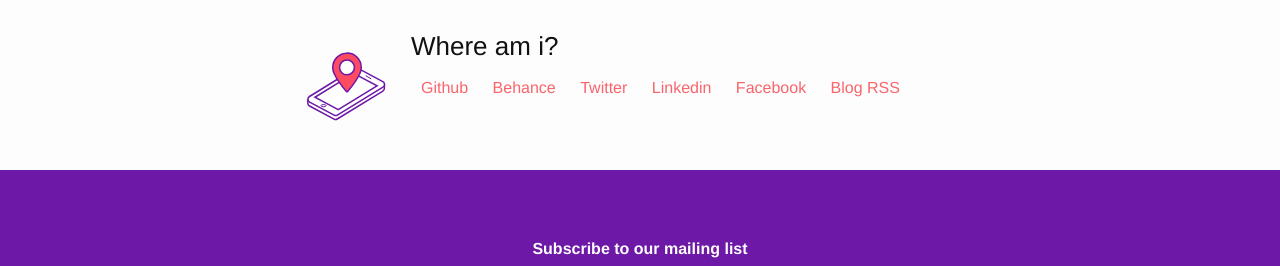
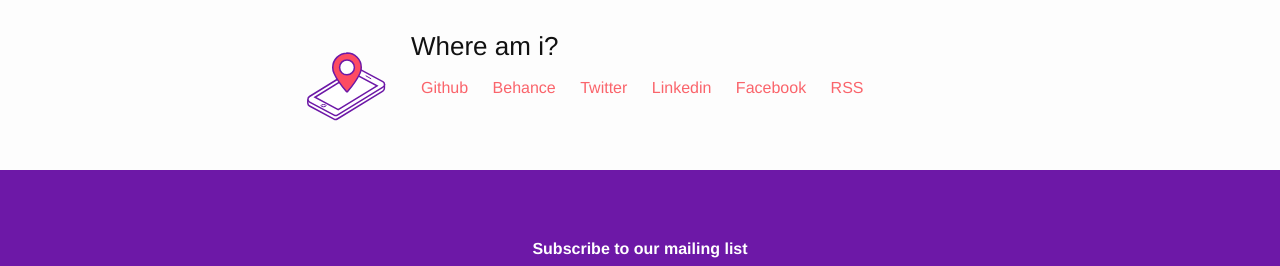
Before and after one commit to remunizz/remunizz.github.io, a Jekyll site: the page built from index.html, in a window 1280 px wide. Shown: the part 819-1085 px from the top of the page. Built offline with Jekyll 4.4.1, drawn with Linux system fonts in a browser that asks for light colours.

Commit message:
Update RSS label

```diff
--- a/index.html
+++ b/index.html
@@ -55,7 +55,7 @@
               <li><a href="https://twitter.com/renanmunizz">Twitter</a></li>
               <li><a href="https://www.linkedin.com/in/renan-muniz-7126a096">Linkedin</a></li>
               <li><a href="https://www.facebook.com/re.munizz">Facebook</a></li>
-              <li><a href="{{ site.url }}/feed.xml">Blog RSS</a></li>
+              <li><a href="{{ site.url }}/feed.xml">RSS</a></li>
             </ol>
           </div>
         </div>
```
